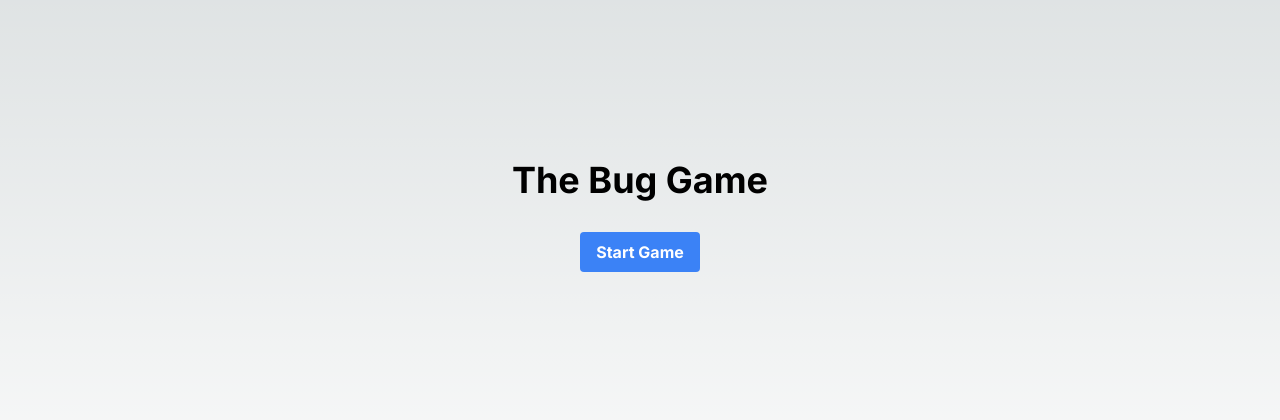
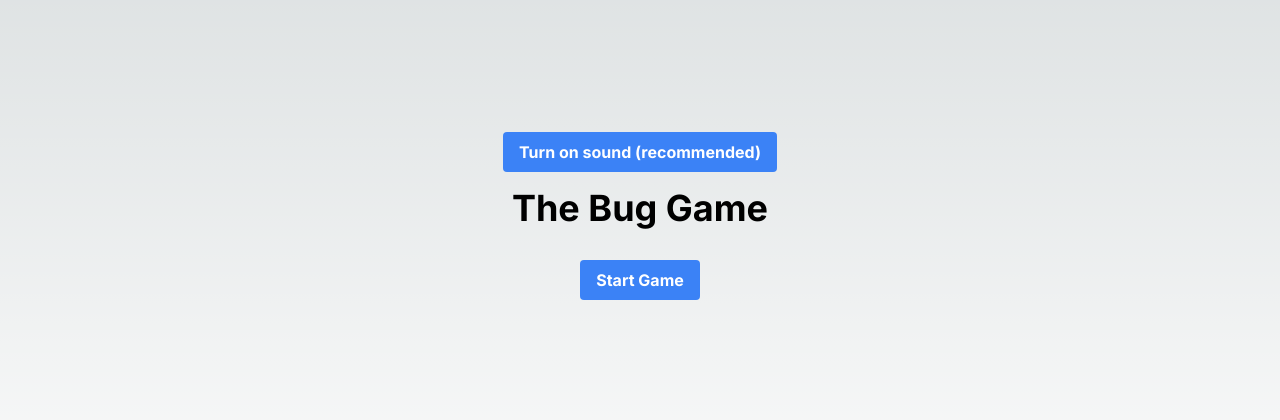
Before and after one commit to PalladiumGenX/train-visual-memory, a Next.js app: page / in a window 1280 px wide. Shown: the part 184-604 px from the top of the page. Built offline with nearby package versions, Linux system fonts and the light colour scheme.

Commit message:
first commit4

```diff
--- a/app/page.tsx
+++ b/app/page.tsx
@@ -21,6 +21,8 @@ export default function Home() {
   const pathRef = useRef<string[]>([]);
   const [isWaiting, setIsWaiting] = useState(false);
   const waitingTimeoutRef = useRef<NodeJS.Timeout | null>(null);
+  const audioContextRef = useRef<AudioContext | null>(null);
+  const [audioInitialized, setAudioInitialized] = useState(false);
 
   useEffect(() => {
     if (gameStatus === "showGrid") {
@@ -65,13 +67,33 @@ export default function Home() {
     }
   };
 
+  const initializeAudio = () => {
+    audioContextRef.current = new (window.AudioContext || (window as any).webkitAudioContext)();
+    setAudioInitialized(true);
+  };
+
+  const playSound = (soundUrl: string) => {
+    if (!audioContextRef.current || !audioInitialized) return;
+
+    fetch(soundUrl)
+      .then(response => response.arrayBuffer())
+      .then(arrayBuffer => audioContextRef.current!.decodeAudioData(arrayBuffer))
+      .then(audioBuffer => {
+        const source = audioContextRef.current!.createBufferSource();
+        source.buffer = audioBuffer;
+        source.connect(audioContextRef.current!.destination);
+        source.start(0);
+      })
+      .catch(error => console.error('Error playing audio:', error));
+  };
+
   const moveBug = () => {
     const direction = DIRECTIONS[Math.floor(Math.random() * DIRECTIONS.length)];
+    setCurrentMove(direction);
     setMoveHistory(prev => [...prev, direction]);
 
     // Play the sound for the move
-    const audio = new Audio(moveSounds[direction as keyof typeof moveSounds]);
-    audio.play().catch(error => console.error('Error playing audio:', error));
+    playSound(moveSounds[direction as keyof typeof moveSounds]);
 
     if (currentBugPositionRef.current) {
       const [x, y] = currentBugPositionRef.current;
@@ -87,7 +109,6 @@ export default function Home() {
       const newPosition: [number, number] = [newX, newY];
       currentBugPositionRef.current = newPosition;
       setBugPosition(newPosition);
-      setCurrentMove(direction);
       console.log("New bug position:", newPosition);
     }
   };
@@ -148,6 +169,14 @@ export default function Home() {
 
   return (
     <main className="flex min-h-screen flex-col items-center justify-center lg:p-24">
+      {!audioInitialized && (
+        <button
+          className="bg-blue-500 hover:bg-blue-700 text-white font-bold py-2 px-4 rounded mb-4"
+          onClick={initializeAudio}
+        >
+          Turn on sound (recommended)
+        </button>
+      )}
       <h1 className="text-4xl font-bold mb-8">The Bug Game</h1>
       {gameStatus === "waiting" && (
         <button
```
